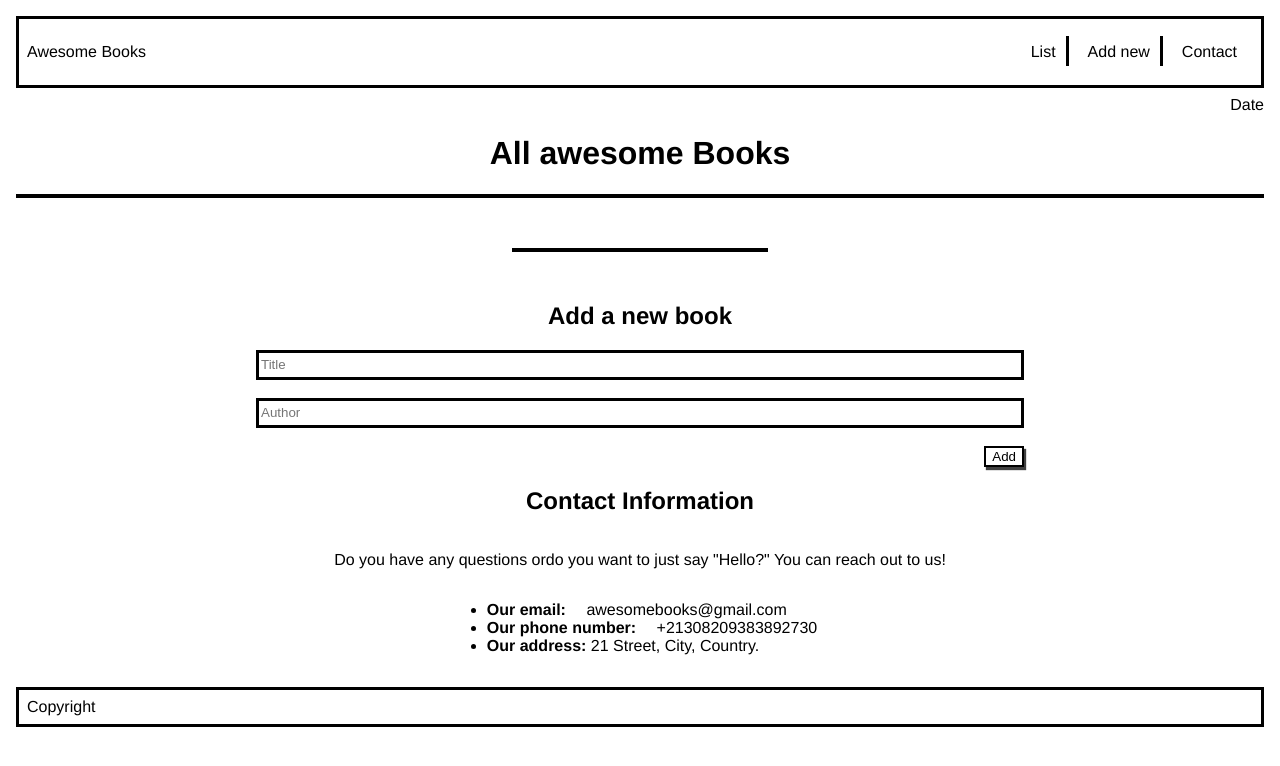
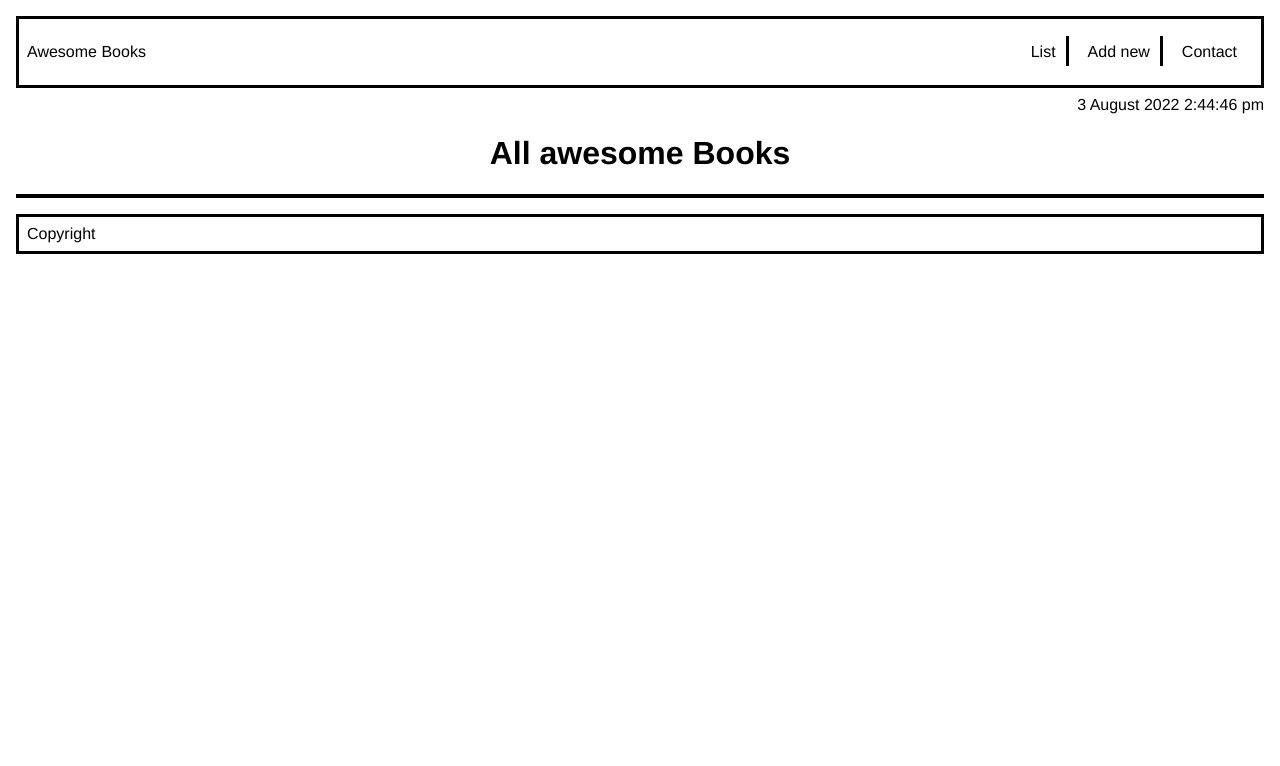
Before and after one commit to samlorlah/awesome-books, a website: page index.html in a window 1280 px wide. Drawn offline with Linux system fonts and the light colour scheme.

Commit message:
Add clock dynamically to DOM
Change display of add-book and contact sections

Remove divider

```diff
--- a/index.html
+++ b/index.html
@@ -31,7 +31,8 @@
       <h1>All awesome Books</h1>
 
       <div class="book-list"></div>
-      <div class="divider"></div>
+
+      <section class="add-book">
         <h2>Add a new book</h2>
         <form id="add-books-form">
           <input class="titleField" name="title" placeholder="Title" /> <br />
@@ -40,6 +41,7 @@
           <br />
           <button type="submit">Add</button>
         </form>
+      </section>
 
       <section class="contact-info">
         <h2>Contact Information</h2>
--- a/js/script.js
+++ b/js/script.js
@@ -1,5 +1,6 @@
 const addBookForm = document.getElementById('add-books-form');
 const bookList = document.querySelector('.book-list');
+const displayDate = document.querySelector('.date');
 
 class Books {
   constructor(bookLists = []) {
@@ -79,3 +80,34 @@ addBookForm.addEventListener('submit', (e) => {
     books.addBook(newBook);
   }
 });
+
+//DISPLAY DATE ON THE DOM
+
+
+function updateTime() {
+  setTimeout('realTime()', 1000);
+}
+
+function realTime() {
+  let date = new Date();
+  let dateOptions = {
+    month: "long",
+    day: "numeric",
+    year: "numeric",
+  };
+
+  let timeOptions = {
+    hour: "numeric",
+    minute: "numeric",
+    second: "numeric",
+    hour12: true,
+  };
+
+  let currentDate = date.toLocaleDateString("en-GB", dateOptions);
+  let currentTime = date.toLocaleTimeString("en-GB", timeOptions);
+  displayDate.innerHTML = currentDate + " " + currentTime;
+
+  updateTime();
+}
+
+realTime();
--- a/style.css
+++ b/style.css
@@ -44,10 +44,8 @@ h2 {
   background-color: rgb(233, 233, 233);
 }
 
-.divider {
-  margin: 50px 40%;
-  width: 20%;
-  border: 2px solid #000;
+.add-book {
+  display: none;
 }
 
 #add-books-form {
@@ -123,7 +121,7 @@ a {
 }
 
 .contact-info {
-  display: flex;
+  display: none;
   flex-direction: column;
   align-items: center;
 }
```
Lines whose indentation alone changed are shown as unchanged.
